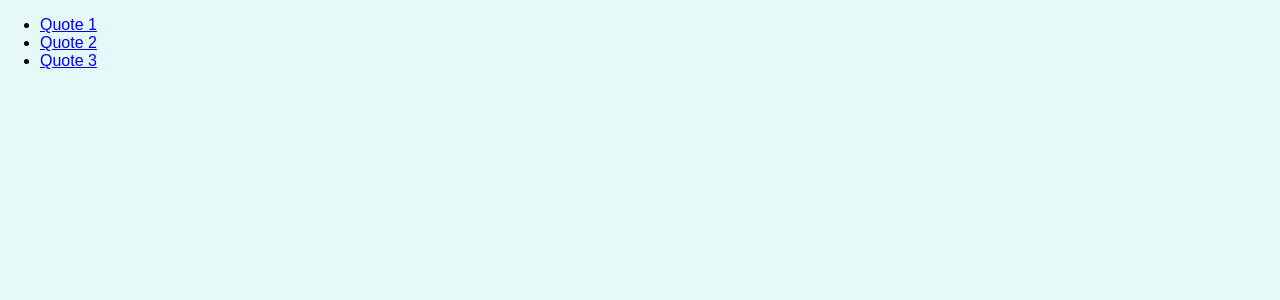
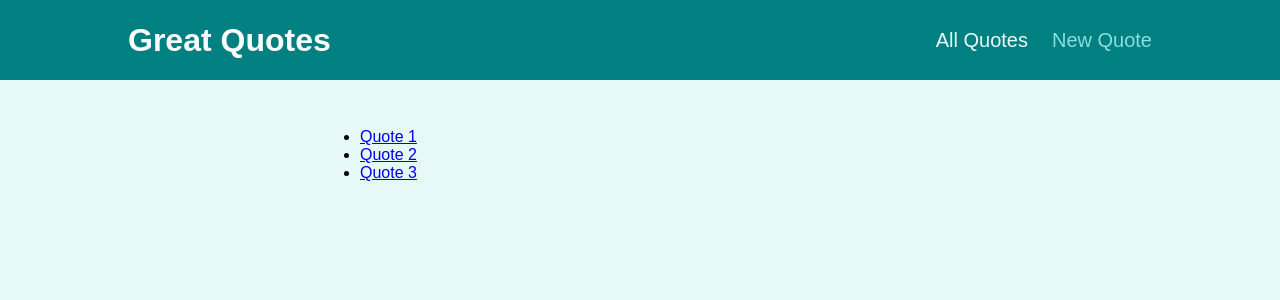
Before and after one commit to henry-salliss/react-router-project, a React (Create React App) app: page /quotes in a window 1280 px wide. Shown: the top 300 px of the page. Built offline with nearby package versions, Linux system fonts and the light colour scheme.

Commit message:
added navigation and layout components, added nested route to quote details page, added redirect in app.js

```diff
--- a/src/App.js
+++ b/src/App.js
@@ -1,22 +1,28 @@
-import { Route, Switch } from "react-router-dom";
+import { Route, Switch, Redirect } from "react-router-dom";
 
 import QuoteDetails from "./pages/QuoteDetails";
 import Quotes from "./pages/Quotes";
 import NewQuote from "./pages/NewQuote";
+import Layout from "./components/layout/Layout";
 
 function App() {
   return (
+    <Layout>
       <Switch>
+        <Route path={"/"} exact>
+          <Redirect to={"/quotes"} />
+        </Route>
         <Route path={"/quotes"} exact>
           <Quotes />
         </Route>
-      <Route path={"/newquote"}>
+        <Route path={"/new-quote"}>
           <NewQuote />
         </Route>
         <Route path={"/quotes/:quoteID"}>
           <QuoteDetails />
         </Route>
       </Switch>
+    </Layout>
   );
 }
 
--- /dev/null
+++ b/src/components/layout/Layout.js
@@ -0,0 +1,14 @@
+import { Fragment } from "react";
+import MainNavigation from "./MainNavigation";
+import styles from "./Layout.module.css";
+
+const Layout = (props) => {
+  return (
+    <Fragment>
+      <MainNavigation />
+      <main className={styles.main}>{props.children}</main>
+    </Fragment>
+  );
+};
+
+export default Layout;
--- /dev/null
+++ b/src/components/layout/MainNavigation.js
@@ -0,0 +1,26 @@
+import { NavLink } from "react-router-dom";
+import styles from "./MainNavigation.module.css";
+
+const MainNavigation = () => {
+  return (
+    <header className={styles.header}>
+      <h1 className={styles.logo}>Great Quotes</h1>
+      <nav className={styles.nav}>
+        <ul>
+          <li>
+            <NavLink to={"/quotes"} activeClassName={styles.active}>
+              All Quotes
+            </NavLink>
+          </li>
+          <li>
+            <NavLink to={"/new-quote"} activeClassName={styles.active}>
+              New Quote
+            </NavLink>
+          </li>
+        </ul>
+      </nav>
+    </header>
+  );
+};
+
+export default MainNavigation;
--- a/src/pages/QuoteDetails.js
+++ b/src/pages/QuoteDetails.js
@@ -1,10 +1,19 @@
-import { useParams } from "react-router-dom";
+import { useParams, Route } from "react-router-dom";
+import { Fragment } from "react";
+import Comments from "../components/comments/Comments";
 
 const QuoteDetails = () => {
   const params = useParams();
   console.log(params);
 
-  return <p>{params.quoteID}</p>;
+  return (
+    <Fragment>
+      <p>{params.quoteID}</p>
+      <Route path={`/quotes/${params.quoteID}/comments`}>
+        <Comments />
+      </Route>
+    </Fragment>
+  );
 };
 
 export default QuoteDetails;
```
Also changed, not shown: 1 other file (tests, documents, lock files or other folders). Lines whose indentation alone changed are shown as unchanged.
